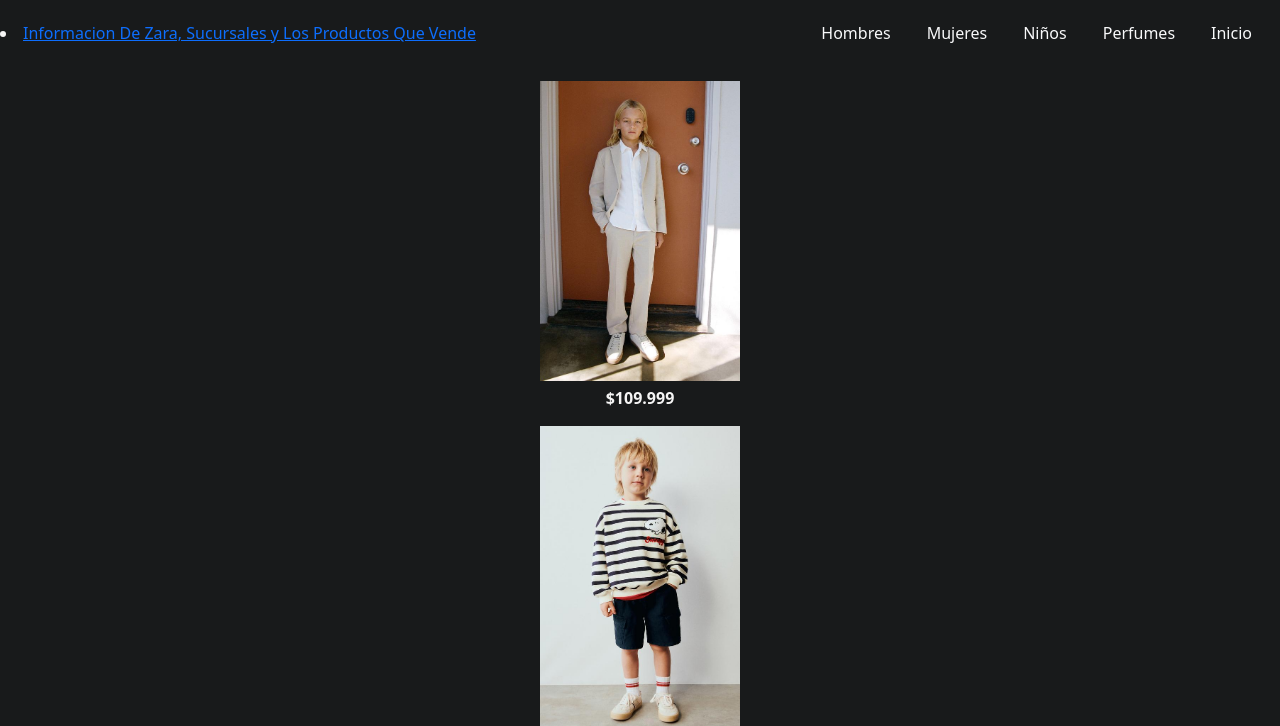
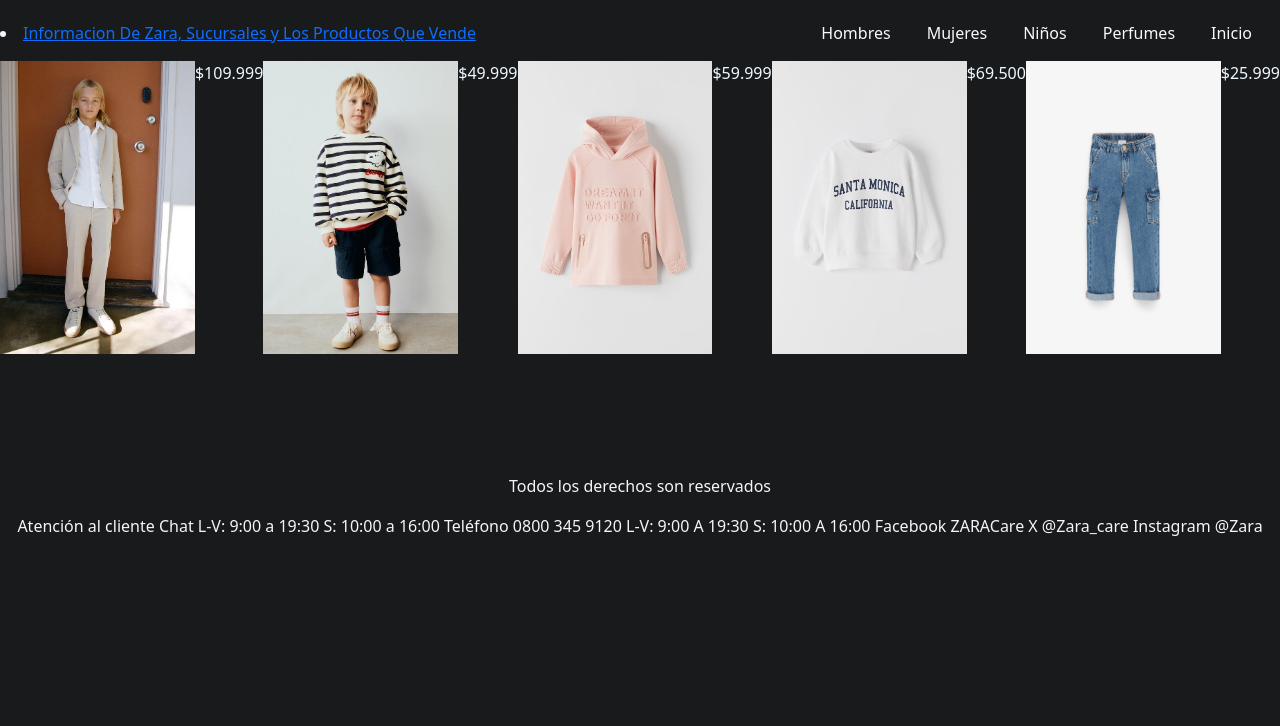
Before and after one commit to gonzaacalcagno/trabajo-practico-numero-3, a website: page pages/productosniños.html in a window 1280 px wide. Shown: the part 83-809 px from the top of the page. Drawn offline with nearby package versions, Linux system fonts and the light colour scheme.

Commit message:
cambie estilo de productos

```diff
--- a/pages/productosniños.html
+++ b/pages/productosniños.html
@@ -53,25 +53,31 @@
       </nav>
 </header>
 
-<section class="producto">
-<div class="producto-articulo">
+<section class="cajaProductos">
+    <div class="producto-articulo">
+      <img src="../img/ropa-niño.jpg" alt="saco y pantalon de vestir beige y camisa blanca">
+    </div>
+    <p class="precio">$109.999</p>
+    <div class="producto-articulo">
+      <img src="../img/ropa-niño2.jpg" alt="remera rayada blanca y negra para niños">
+    </div>
 
-    <img src="../img/ropa-niño.jpg" alt="saco y pantalon de vestir beige y camisa blanca">
-    <p class="precio">$109.999</p>
-
-    <img src="../img/ropa-niño2.jpg" alt="remera rayada blanca y negra para niños">
     <p class="precio">$49.999</p>
 
-    <img src="../img/buzo-niño.jpg" alt="buzo rosa para niños y niñas">
+    <div class="producto-articulo">
+      <img src="../img/buzo-niño.jpg" alt="buzo rosa para niños y niñas">
+    </div>
     <p class="precio">$59.999</p>
 
-    <img src="../img/buzo-niño2.jpg" alt="blanco con letras azules para chico/a">
+    <div class="producto-articulo">
+      <img src="../img/buzo-niño2.jpg" alt="blanco con letras azules para chico/a">
+    </div>
     <p class="precio">$69.500</p>
 
-    <img src="../img/cargo-niños.png" alt="cargo niño basico">
+    <div class="producto-articulo">
+      <img src="../img/cargo-niños.png" alt="cargo niño basico">
+    </div>
     <p class="precio">$25.999</p>
-
-    </div>
 </section>
 
 <footer>
--- a/scss/style.scss
+++ b/scss/style.scss
@@ -70,7 +70,7 @@ header {
 
 // estilos de Main
 main {
-  @include flex-center(column);
+  @include flex-center(row);
   text-align: center;
 
   h1 {
@@ -97,13 +97,17 @@ main {
 
 // Section
 section {
-  @include flex-center(row, center, center);
+  display: flex;
+  flex-direction: row;
+  justify-content: space-between;
   background-color: $background-dark;
   padding: 10px;
   flex-wrap: wrap;
 
   div {
-    @include flex-center(column);
+    display: flex;
+    flex-direction: row;
+    width: fit-content;
 
     img {
       width: 30%;
@@ -120,8 +124,6 @@ section {
 
   img {
     width: 300px;
-    display: grid;
-    grid-template-columns: repeat(2, 1fr);
     gap: $gap;
   }
 }
@@ -153,30 +155,56 @@ footer {
 }
 
 // Producto
-.producto {
-  @include flex-center(row, center, center);
-  flex-wrap: wrap;
-  padding: 20px;
-  margin: 0 auto;
-  gap: $gap;
+// .producto {
+//   @include flex-center(row, center, center);
+//   flex-wrap: wrap;
+//   padding: 20px;
+//   margin: 0 auto;
+//   gap: $gap;
 
-  .producto-articulo {
-    @include flex-center(column, center, center);
-    text-align: center;
-    margin: 0;
-    width: $image-width;
+//   .producto-articulo {
+//     @include flex-center(column, center, center);
+//     text-align: center;
+//     margin: 0;
+//     width: $image-width;
 
-    img {
+//     img {
+//       width: 100%;
+//       max-width: $image-width;
+//       height: auto;
+//     }
+
+//     .precio {
+//       margin-top: 5px;
+//       color: $text-light;
+//       font-weight: bolder;
+//     }
+//   }
+// }
+.cajaProductos{
+  display: flex;
+  flex-wrap: nowrap;
+  flex-direction: row;
+  justify-content: center;
+  padding: 0;
+
+  .producto-articulo{
+    display: flex;
+    justify-content: space-around;
+
+    div{
+      width: fit-content ;
+    }
+    img{
       width: 100%;
       max-width: $image-width;
       height: auto;
     }
-
-    .precio {
-      margin-top: 5px;
-      color: $text-light;
-      font-weight: bolder;
-    }
+  }
+  p {
+    display: flex;
+    justify-self: center;
+    color: aliceblue
   }
 }
 
```
Also changed, not shown: index.html (+3 -3 lines), pages/perfumes.html (+19 -14 lines), pages/productoshombres.html (+10 -5 lines), pages/productosmujeres.html (+15 -12 lines), css/main.css, 1 other file.
